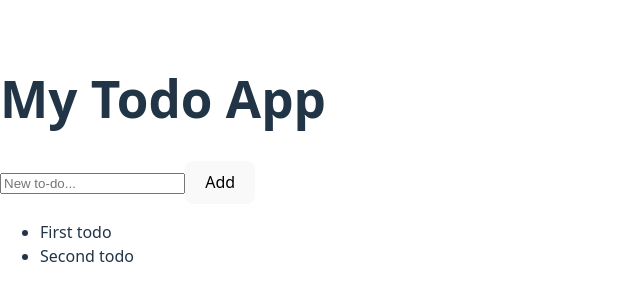
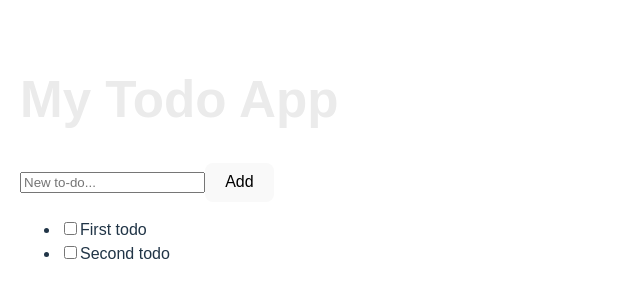
Before and after one commit to malinanita/react-project, a React (Vite) app: page / in a window 1280 px wide. Shown: the part 240-540 px from the top of the page, without its empty margins (0-640 px from the left). Built offline with nearby package versions, Linux system fonts and the light colour scheme.

Commit message:
feat: add ability to toggle to-do completion with checkbox

```diff
--- a/src/App.jsx
+++ b/src/App.jsx
@@ -10,19 +10,26 @@ function App() {
     { id: 2, text: 'Second todo', completed: false }
   ]);
 
-  // Function for adding new to-do
+  // Adding new to-do
   const addTodo = (text) => {
     const newTodo = { id: Date.now(), text, completed: false };
       setTodos([...todos, newTodo]);
   };
 
+  // Toggle completed/not completed
+  const toggleTodo = (id) => {
+    setTodos(
+      todos.map(todo =>
+        todo.id === id ? { ...todo, completed: !todo.completed } : todo
+      )
+    );
+  };
+
   return (
     <div className={styles.container}>
       <h1 className={styles.title}>My Todo App</h1>
-
       <AddTodoForm addTodo={addTodo} />
-
-      <TodoList todos={todos}/>
+      <TodoList todos={todos} toggleTodo={toggleTodo} />
     </div>
   );
 }
--- a/src/App.module.css
+++ b/src/App.module.css
@@ -1,6 +1,11 @@
-#root {
-  max-width: 1280px;
+.container {
+  max-width: 600px;
   margin: 0 auto;
-  padding: 2rem;
+  padding: 20px;
+  font-family: Arial, sans-serif;
+}
+
+.title {
   text-align: center;
+  color: #ebebeb;
 }
--- a/src/components/TodoItem/TodoItem.jsx
+++ b/src/components/TodoItem/TodoItem.jsx
@@ -1,8 +1,15 @@
 
-function TodoItem({ todo }) {
+function TodoItem({ todo, toggleTodo }) {
   return (
     <li>
-      {todo.text} {todo.completed ? '(done)' : ''}
+      <input
+        type="checkbox"
+        checked={todo.completed}
+        onChange={() => toggleTodo(todo.id)}
+      />
+      <span style ={{textDecoration: todo.completed ? 'line-through' : 'none'}}>
+        {todo.text}
+      </span>
     </li>
   );
 }
--- a/src/components/TodoList/TodoList.jsx
+++ b/src/components/TodoList/TodoList.jsx
@@ -1,9 +1,15 @@
 import TodoItem from '../TodoItem/TodoItem';
 
-function TodoList({ todos }) {
+function TodoList({ todos, toggleTodo }) {
   return (
     <ul>
-      {todos.map(todo => <TodoItem key={todo.id} todo={todo} />)}
+      {todos.map(todo => (
+        <TodoItem
+          key={todo.id}
+          todo={todo}
+          toggleTodo={toggleTodo}
+        />
+      ))}
     </ul>
   );
 }
```
